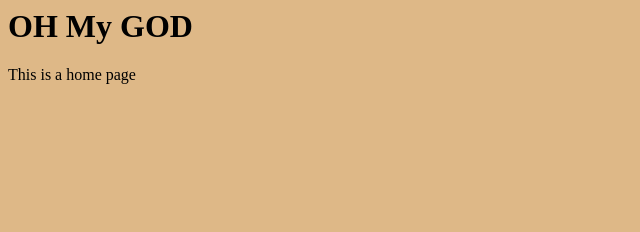
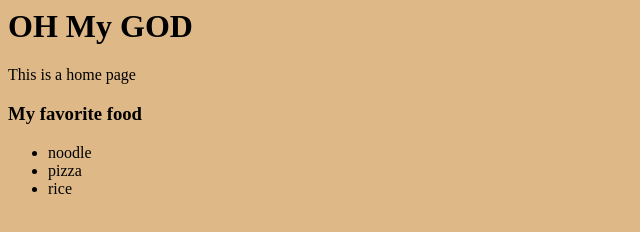
Before and after one commit to salarmandar/get-web-app, a plain HTML site: page index.html in a window 1280 px wide. Shown: the whole page, without its empty margins (0-640 px from the left). Drawn offline with Linux system fonts and the light colour scheme.

Commit message:
update home page add food

```diff
--- a/index.html
+++ b/index.html
@@ -10,6 +10,12 @@
 <body>
     <h1>OH My GOD</h1>
     <label>This is a home page</label>
+    <h3>My favorite food</h3>
+    <ul>
+        <li>noodle</li>
+        <li>pizza</li>
+        <li>rice</li>
+    </ul>
     <script src="js/script.js"></script>
 </body>
 </html>
```
